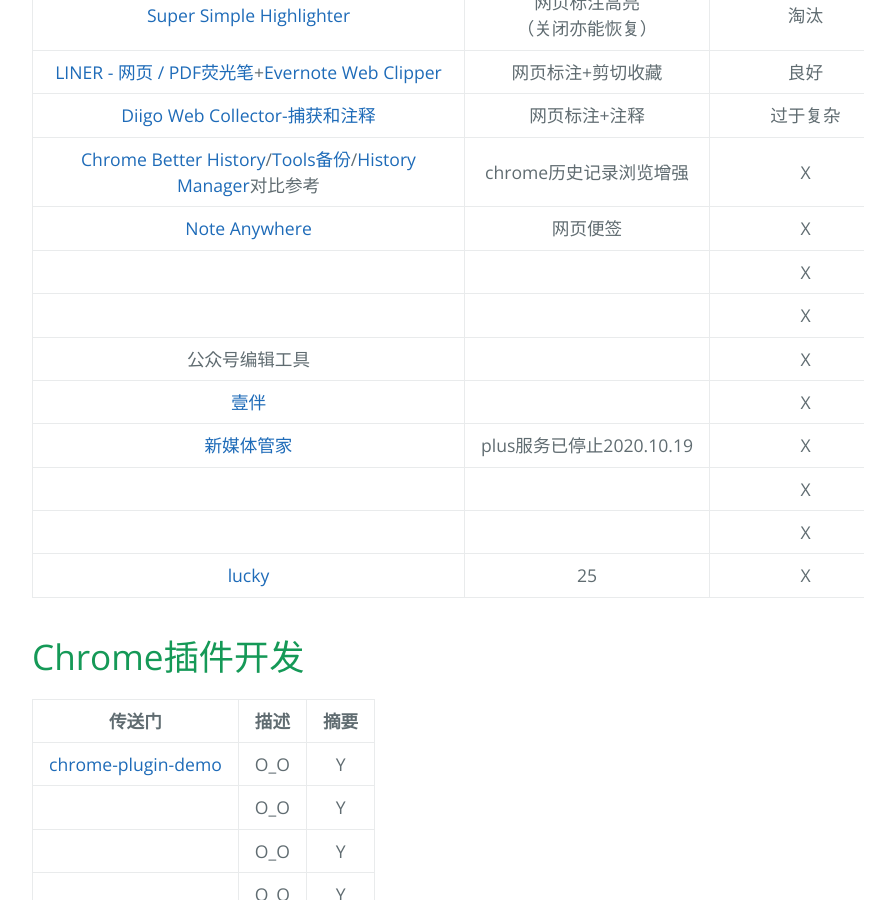
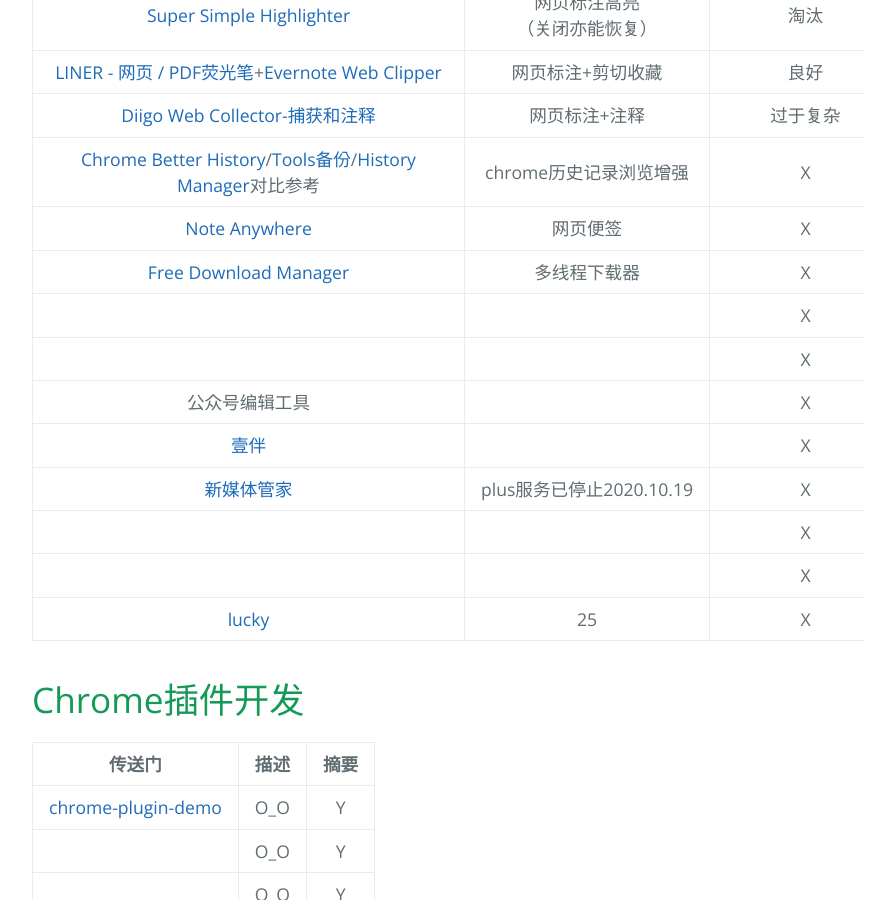
Before and after one commit to AmbroseRen/test, a Jekyll site: the page built from Doc/Tools/Chrome.md, in a window 1280 px wide and 900 px high, scrolled down 3727 px. Shown: the whole window, without its empty margins (192-1087 px from the left). Built offline with Jekyll 4.4.1, drawn with Linux system fonts in a browser that asks for light colours; our own code applies the rules of GitHub Pages for plain Markdown files; the repository's description, which GitHub fills in, is left out.

Commit message:
Update Chrome.md

```diff
--- a/Doc/Tools/Chrome.md
+++ b/Doc/Tools/Chrome.md
@@ -85,6 +85,7 @@
 | [Diigo Web Collector-捕获和注释](https://chrome.google.com/webstore/detail/diigo-web-collector-captu/pnhplgjpclknigjpccbcnmicgcieojbh/related?utm_source=chrome-ntp-icon) | 网页标注+注释 | 过于复杂 |
 | [Chrome Better History](https://chrome.google.com/webstore/detail/view-chrome-history/oiginoblioefjckppeefcofmkkhgbdfc)/[Tools备份](http://rensi.ys168.com/)/[History Manager](https://chrome.google.com/webstore/detail/history-manager/ifekbbngjjcachfekcpeejphmkeckged?utm_source=chrome-ntp-icon)对比参考 | chrome历史记录浏览增强 | X |
 | [Note Anywhere](https://chrome.google.com/webstore/detail/note-anywhere/bohahkiiknkelflnjjlipnaeapefmjbh/related?hl=zh-CN) | 网页便签 | X |
+| [Free Download Manager](https://chrome.google.com/webstore/detail/free-download-manager/ahmpjcflkgiildlgicmcieglgoilbfdp?hl=en) | 多线程下载器 | X |
 | []() |  | X |
 | []() |  | X |
 | 公众号编辑工具 |  | X |
```
